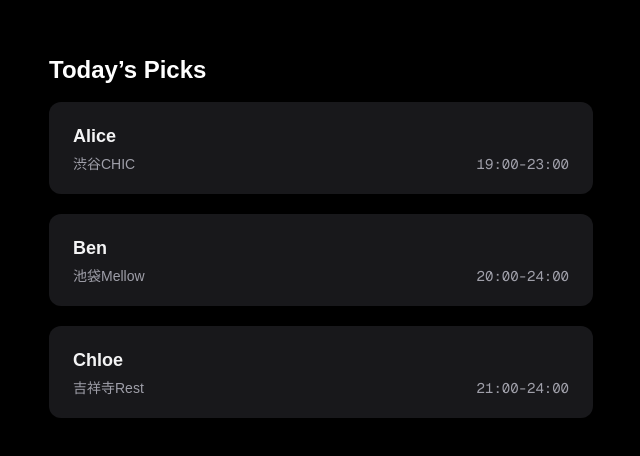
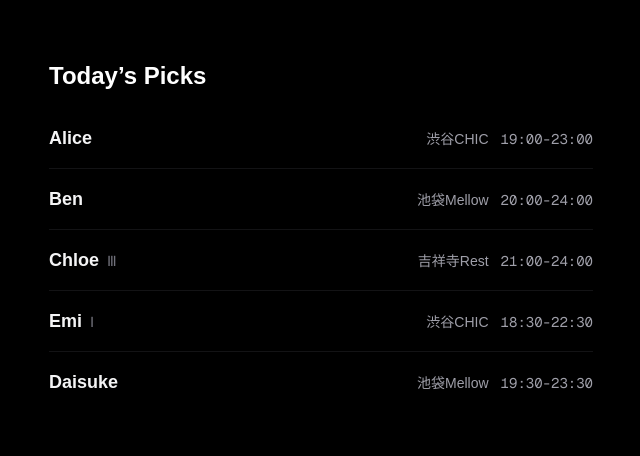
Before and after one commit to enganche1988/shisha-player, a Next.js app: page / in a window 1280 px wide. Shown: the part 164-620 px from the top of the page, without its empty margins (319-959 px from the left). Built offline with nearby package versions, Linux system fonts and the light colour scheme.

Commit message:
ia: top shows Today’s Picks as quiet fixed list (name + shop|time, max 5)

```diff
--- a/src/app/page.tsx
+++ b/src/app/page.tsx
@@ -21,6 +21,15 @@ function getShopAndTime(p: Pick): { shop: string; time: string } {
   return { shop, time };
 }
 
+function tierFor(slug: string): "Ⅰ" | "Ⅱ" | "Ⅲ" | null {
+  const map: Record<string, "Ⅰ" | "Ⅱ" | "Ⅲ"> = {
+    emi: "Ⅰ",
+    fuji: "Ⅱ",
+    chloe: "Ⅲ",
+  };
+  return map[slug] ?? null;
+}
+
 const fallbackPeople: Pick[] = [
   {
     slug: "alice",
@@ -36,6 +45,16 @@ const fallbackPeople: Pick[] = [
     slug: "chloe",
     displayName: "Chloe",
     today: { shop: "吉祥寺Rest", start: "21:00", end: "24:00" },
+  },
+  {
+    slug: "emi",
+    displayName: "Emi",
+    today: { shop: "渋谷CHIC", start: "18:30", end: "22:30" },
+  },
+  {
+    slug: "daisuke",
+    displayName: "Daisuke",
+    today: { shop: "池袋Mellow", start: "19:30", end: "23:30" },
   },
 ];
 
@@ -74,23 +93,28 @@ export default async function HomePage() {
     <main className="min-h-screen bg-black flex flex-col items-center justify-center text-white">
       <div className="w-full max-w-xl px-4 py-20">
         <h1 className="text-2xl font-bold mb-4">Today’s Picks</h1>
-        <div className="space-y-5">
-          {picks.map(p => (
-            <div
-              key={p.slug}
-              className="rounded-xl bg-zinc-900 px-6 py-5 flex items-center gap-5"
-            >
-              <div className="flex-1">
-                <a href={`/people/${p.slug}`} className="text-lg font-semibold hover:underline text-zinc-100">
-                  {p.displayName}
-                </a>
-                <div className="mt-1 flex items-baseline justify-between gap-4 text-sm text-zinc-400">
-                  <span className="min-w-0 truncate">{getShopAndTime(p).shop}</span>
-                  <span className="whitespace-nowrap font-mono tabular-nums">{getShopAndTime(p).time}</span>
+        <div className="divide-y divide-zinc-800/50">
+          {picks.slice(0, 5).map(p => {
+            const tier = tierFor(p.slug);
+            const meta = getShopAndTime(p);
+            return (
+              <div key={p.slug} className="py-4">
+                <div className="flex items-baseline justify-between gap-6">
+                  <a
+                    href={`/people/${p.slug}`}
+                    className="min-w-0 truncate text-lg font-semibold text-zinc-100 hover:underline underline-offset-4 decoration-zinc-700/70"
+                  >
+                    {p.displayName}
+                    {tier ? <span className="ml-2 text-sm font-normal text-zinc-500">{tier}</span> : null}
+                  </a>
+                  <div className="flex min-w-0 items-baseline gap-3 text-sm text-zinc-400">
+                    <span className="min-w-0 truncate">{meta.shop}</span>
+                    <span className="whitespace-nowrap font-mono tabular-nums">{meta.time}</span>
+                  </div>
                 </div>
               </div>
-            </div>
-          ))}
+            );
+          })}
         </div>
       </div>
     </main>
```
